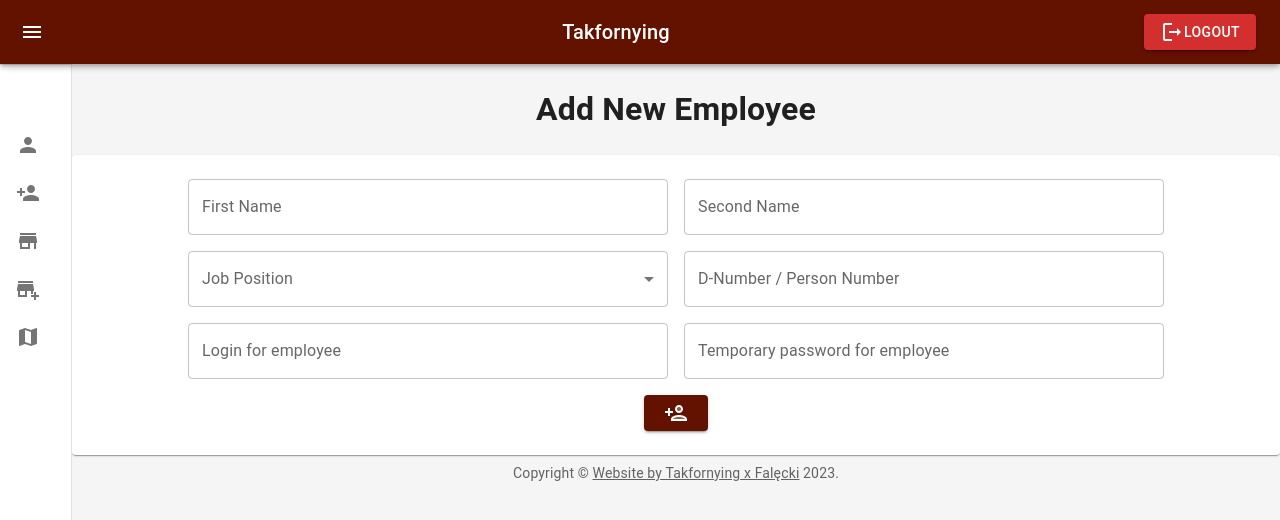
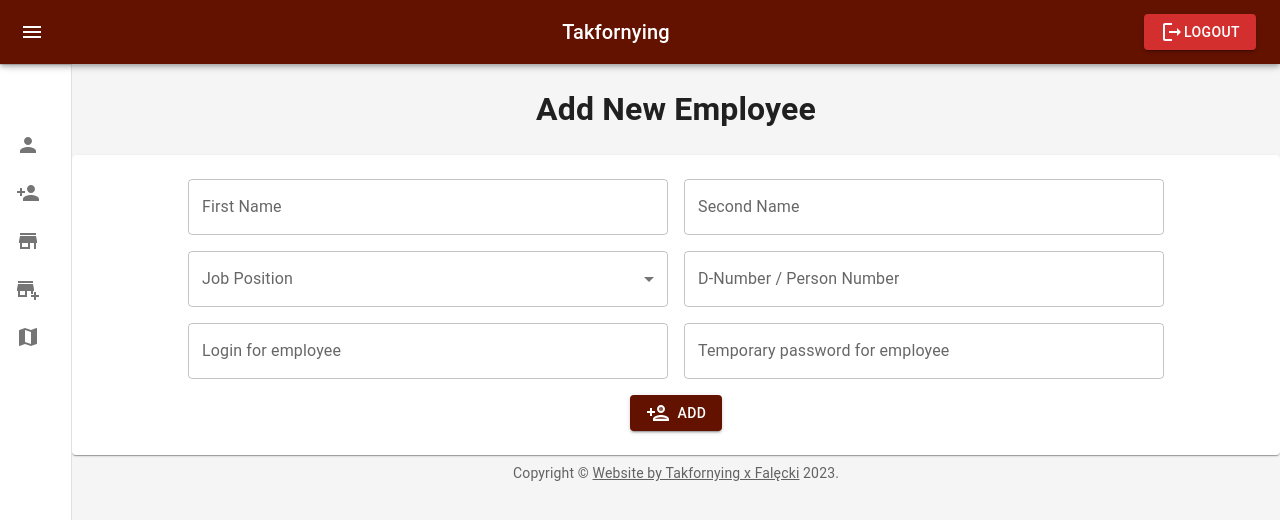
Before and after one commit to LilWebDeveloper/TakfornyingApp, a React (Create React App) app: page /dashboard/employees/new in a window 1280 px wide. Shown: the top 520 px of the page. Built offline with nearby package versions, Linux system fonts and the light colour scheme; the HTML template or start-up script is replaced by a standard one.

Commit message:
Add label to form button

```diff
--- a/src/components/employees/EmployeeForm.tsx
+++ b/src/components/employees/EmployeeForm.tsx
@@ -94,7 +94,8 @@ function EmployeeForm({ method, employee }: any) {
               variant="contained"
               color="primary"
             >
-              <PersonAddTwoToneIcon />
+              <PersonAddTwoToneIcon sx={{mr: 1}}/>
+              ADD
             </Button>
           </Form>
         </Paper>
--- a/src/components/orders/OrderForm.tsx
+++ b/src/components/orders/OrderForm.tsx
@@ -1,7 +1,7 @@
 import { Button, TextField, MenuItem } from "@mui/material";
 import Grid from "@mui/material/Grid";
 import Paper from "@mui/material/Paper";
-import AddCircleTwoToneIcon from '@mui/icons-material/AddCircleTwoTone';
+import AddCircleTwoToneIcon from "@mui/icons-material/AddCircleTwoTone";
 
 import { RoofPaint } from "../../fake-db/RoofPaint";
 
@@ -41,7 +41,8 @@ function OrderForm({ method, order, selectEmployees }: any) {
                   </MenuItem>
                 ))}
               </TextField>
-            </div><div>
+            </div>
+            <div>
               <TextField
                 sx={{ m: 1 }}
                 className={classes.input_size}
@@ -62,7 +63,8 @@ function OrderForm({ method, order, selectEmployees }: any) {
                 variant="outlined"
                 defaultValue={order ? order.roofAngle : ""}
               />
-            </div><div>
+            </div>
+            <div>
               <TextField
                 sx={{ m: 1 }}
                 className={classes.input_size}
@@ -95,7 +97,8 @@ function OrderForm({ method, order, selectEmployees }: any) {
               variant="contained"
               color="primary"
             >
-              <AddCircleTwoToneIcon />
+              <AddCircleTwoToneIcon sx={{mr: 1}}/>
+              Add
             </Button>
           </Form>
         </Paper>
```
Lines whose indentation alone changed are shown as unchanged.
